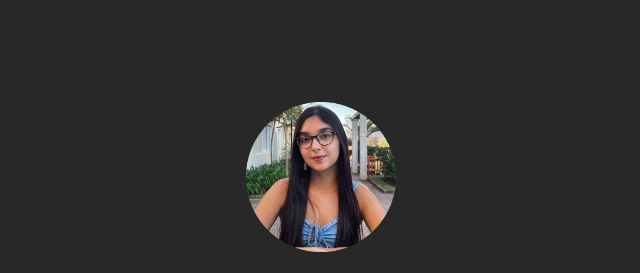
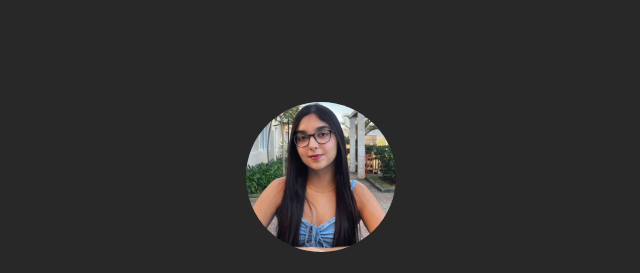
Before and after one commit to lunaleticia/pagina-de-link, a plain HTML site: page index.html in a window 1280 px wide. Shown: the top 273 px of the page, 319-959 px from the left. Drawn offline with nearby package versions, Linux system fonts and the light colour scheme.

Commit message:
“commit”

```diff
--- a/css/style.css
+++ b/css/style.css
@@ -36,6 +36,7 @@ header {
 header img {
     max-width: 150px;
     margin-bottom: 20px;
+    border-radius: 50%;
 }
 
 header h1 {
--- a/index.html
+++ b/index.html
@@ -20,7 +20,7 @@
 <body>
     <div class="container">
         <header>
-            <img src="./img/meimg.png" alt="foto do perfil">
+            <img src="./img/meimg.jpg" alt="foto do perfil">
             <h1>@lunaletcia</h1>
             <p>Desenvolvedora FullStack em formação</p>
         </header>
@@ -32,7 +32,7 @@
                     <i class="bi bi-linkedin"></i>
                 </button>
             </a>
-            <a href="#" target="_blank" class="link">
+            <a href="https://lunaportfolio.com.br/" target="_blank" class="link">
                 <button class="degrade">
                     <span>Portfólio</span>
                     <i class="bi bi-code-slash"></i>
```
Also changed, not shown: img/meimg.jpg (added), img/meimg.png (deleted).
